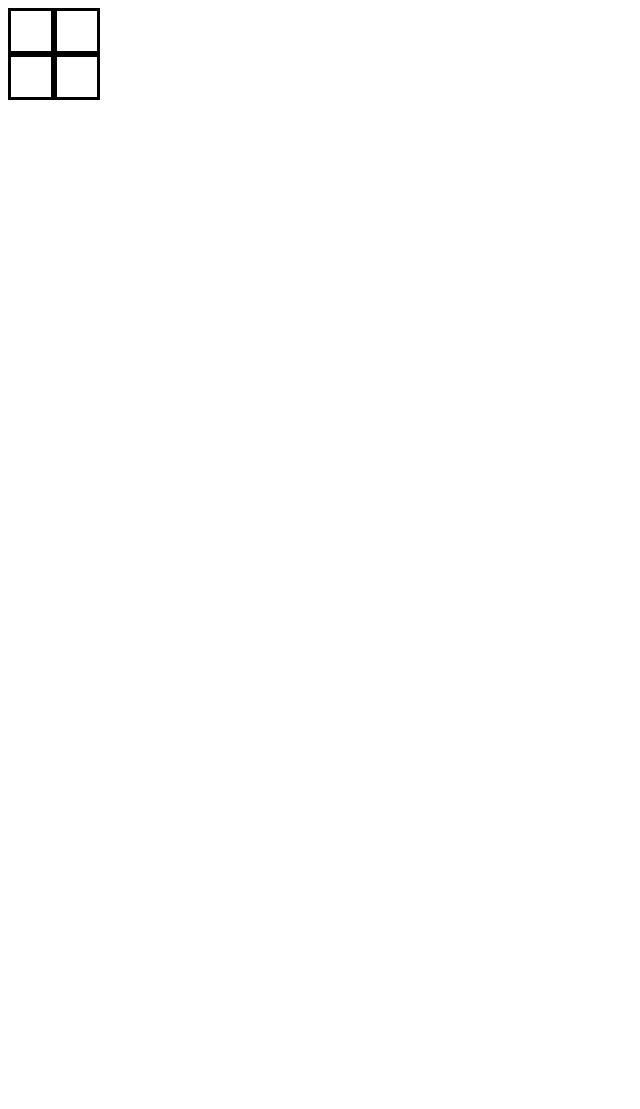
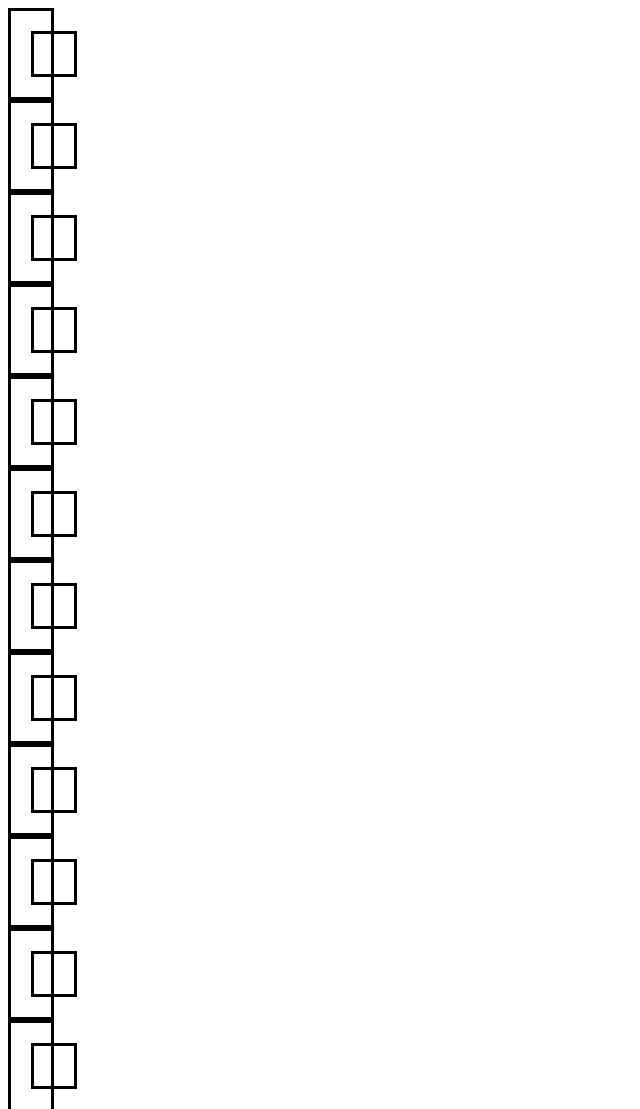
Before and after one commit to ImExtraPolite/etch-a-sketch, a plain HTML site: page index.html in a window 1280 px wide. Shown: the top 1109 px of the page, without its empty margins (0-640 px from the left). Before the commit the page ends 800 px from the top, so only its background shows below. Drawn offline with Linux system fonts and the light colour scheme.

Commit message:
make column for grid

```diff
--- a/index.html
+++ b/index.html
@@ -9,14 +9,6 @@
 
   <body>
     <div id="container">
-      <div class="row1">
-        <div></div>
-        <div></div>
-      </div>
-      <div class="row2">
-        <div></div>
-        <div></div>
-      </div>
     </div>
 
     <script src="javascript.js"></script>
--- a/javascript.js
+++ b/javascript.js
@@ -1,12 +1,22 @@
-// for (let i = 1; i <= 16; i++) {
-//   for(let j = 1; j < 16; j++) {
-//     const container = document.querySelector("#container");
-//     const boxes = document.createElement("div");
+function columns() {
+  for (let j = 1; j <= 16; j++) {
+    const container = document.querySelector("#container");
+    const columns = document.createElement("div");
+    j.toString()
+    columns.classList.add("row" + j);
 
-//     container.appendChild(boxes);
-//   }
-//   const container = document.querySelector("#container");
-//   const newBoxes = document.createElement("div");
+    container.appendChild(columns);
+  }
+}
+columns();
 
-//   container.appendChild(newBoxes);
-// }
+function rows() {
+  for (let i = 1; i <= 16; i++) {
+    i.toString;
+    const columns = document.querySelector(".row" + i);
+    const rows = document.createElement("div");
+
+    columns.appendChild(rows);
+  }
+}
+rows();
--- a/style.css
+++ b/style.css
@@ -1,8 +1,6 @@
 #container div {
+  max-width: 0;
+  padding: 20px;
   display: flex;
-}
-
-.row1 div, .row2 div{
-  padding: 20px;
   border: solid;
 }
```
